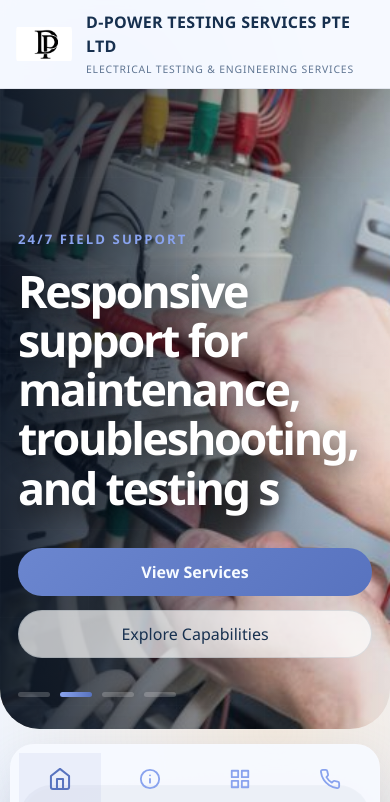
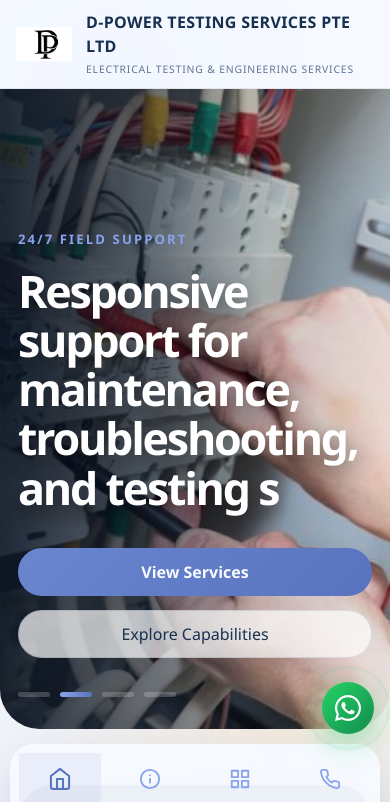
Before and after one commit to vetriselvan-pv/d-power-service, a React (Vite) app: page / in a window 390 px wide. Shown: the top 802 px of the page. Built offline with nearby package versions, Linux system fonts and the light colour scheme.

Commit message:
whatapp added

```diff
--- a/src/App.css
+++ b/src/App.css
@@ -1941,3 +1941,99 @@ main,
   line-height: 1.5;
   margin: 0;
 }
+
+/* ── WhatsApp Floating Action Button ─────────────────── */
+.whatsapp-fab {
+  position: fixed;
+  bottom: 28px;
+  right: 28px;
+  z-index: 999;
+  display: flex;
+  align-items: center;
+  justify-content: center;
+  width: 60px;
+  height: 60px;
+  border-radius: 50%;
+  background: linear-gradient(135deg, #25d366, #128c4e);
+  color: #fff;
+  box-shadow: 0 8px 28px rgba(37, 211, 102, 0.45);
+  text-decoration: none;
+  transition: transform 220ms ease, box-shadow 220ms ease;
+  overflow: visible;
+}
+
+/* Animated pulse ring */
+.whatsapp-fab::before {
+  content: '';
+  position: absolute;
+  inset: -6px;
+  border-radius: 50%;
+  border: 2px solid rgba(37, 211, 102, 0.5);
+  animation: wa-pulse 2.4s ease-out infinite;
+  pointer-events: none;
+}
+
+@keyframes wa-pulse {
+  0%   { transform: scale(1);   opacity: 0.8; }
+  70%  { transform: scale(1.4); opacity: 0; }
+  100% { transform: scale(1.4); opacity: 0; }
+}
+
+.whatsapp-fab svg {
+  width: 30px;
+  height: 30px;
+  flex-shrink: 0;
+}
+
+.whatsapp-fab:hover {
+  transform: scale(1.1) translateY(-3px);
+  box-shadow: 0 14px 36px rgba(37, 211, 102, 0.55);
+}
+
+/* Tooltip that slides in on hover */
+.whatsapp-fab__tooltip {
+  position: absolute;
+  right: calc(100% + 12px);
+  top: 50%;
+  transform: translateY(-50%) translateX(6px);
+  white-space: nowrap;
+  background: #0f172a;
+  color: #fff;
+  font-size: 0.82rem;
+  font-weight: 600;
+  padding: 7px 14px;
+  border-radius: 8px;
+  opacity: 0;
+  pointer-events: none;
+  transition: opacity 180ms ease, transform 180ms ease;
+}
+
+.whatsapp-fab__tooltip::after {
+  content: '';
+  position: absolute;
+  left: 100%;
+  top: 50%;
+  transform: translateY(-50%);
+  border: 6px solid transparent;
+  border-left-color: #0f172a;
+}
+
+.whatsapp-fab:hover .whatsapp-fab__tooltip {
+  opacity: 1;
+  transform: translateY(-50%) translateX(0);
+}
+
+@media (max-width: 540px) {
+  .whatsapp-fab {
+    bottom: 110px; /* clears the mobile bottom nav bar (~80px tall + 12px gap) */
+    right: 16px;
+    width: 52px;
+    height: 52px;
+  }
+
+  .whatsapp-fab svg {
+    width: 26px;
+    height: 26px;
+  }
+}
+/* ─────────────────────────────────────────────────────── */
--- a/src/components/AppRouter.tsx
+++ b/src/components/AppRouter.tsx
@@ -7,7 +7,7 @@ import ServicesSection from './ServicesSection'
 import ContactSection from './ContactSection'
 import HoursSection from './HoursSection'
 // import TestimonialsSection from './TestimonialsSection'
-import { slides } from '../data/siteContent'
+import { slides, company } from '../data/siteContent'
 
 type RoutePath = '/' | '/about' | '/services' | '/contact' | '/quote'
 
@@ -108,6 +108,21 @@ function AppRouter() {
         </div>
       </main>
       <Footer />
+
+      {/* ── Floating WhatsApp Button ── */}
+      <a
+        href={`https://wa.me/${company.phone.replace(/[^0-9]/g, '')}`}
+        target="_blank"
+        rel="noopener noreferrer"
+        className="whatsapp-fab"
+        aria-label="Chat with us on WhatsApp"
+      >
+        {/* WhatsApp SVG icon */}
+        <svg xmlns="http://www.w3.org/2000/svg" viewBox="0 0 32 32" fill="currentColor" aria-hidden="true">
+          <path d="M16 0C7.163 0 0 7.163 0 16c0 2.822.736 5.471 2.027 7.773L0 32l8.522-2.001A15.94 15.94 0 0 0 16 32c8.837 0 16-7.163 16-16S24.837 0 16 0zm0 29.333a13.28 13.28 0 0 1-6.785-1.856l-.486-.289-5.058 1.188 1.237-4.92-.317-.505A13.248 13.248 0 0 1 2.667 16C2.667 8.636 8.636 2.667 16 2.667S29.333 8.636 29.333 16 23.364 29.333 16 29.333zm7.274-9.91c-.398-.199-2.355-1.163-2.72-1.295-.366-.133-.633-.199-.9.199-.266.398-1.031 1.295-1.264 1.562-.232.266-.465.299-.863.1-.398-.199-1.681-.62-3.203-1.977-1.184-1.057-1.983-2.362-2.216-2.76-.232-.398-.025-.613.175-.81.18-.178.398-.465.597-.698.2-.232.266-.398.399-.664.132-.266.066-.498-.033-.697-.1-.2-.9-2.17-1.232-2.97-.324-.78-.654-.674-.9-.687l-.764-.013c-.266 0-.697.1-1.063.498-.365.398-1.396 1.363-1.396 3.325s1.43 3.857 1.629 4.123c.199.266 2.813 4.296 6.818 6.026.953.412 1.697.658 2.277.842.957.305 1.828.262 2.516.159.768-.115 2.355-.963 2.688-1.893.333-.93.333-1.727.233-1.893-.1-.166-.366-.266-.764-.465z"/>
+        </svg>
+        <span className="whatsapp-fab__tooltip">Chat on WhatsApp</span>
+      </a>
     </div>
   )
 }
--- a/src/components/Footer.tsx
+++ b/src/components/Footer.tsx
@@ -50,12 +50,12 @@ function Footer() {
             <svg viewBox="0 0 24 24" fill="currentColor">
               <path d="M22.675 0h-21.35c-.732 0-1.325.593-1.325 1.325v21.351c0 .731.593 1.324 1.325 1.324h11.495v-9.294h-3.128v-3.622h3.128v-2.671c0-3.1 1.893-4.788 4.659-4.788 1.325 0 2.463.099 2.795.143v3.24l-1.918.001c-1.504 0-1.795.715-1.795 1.763v2.313h3.587l-.467 3.622h-3.12v9.293h6.116c.73 0 1.323-.593 1.323-1.325v-21.35c0-.732-.593-1.325-1.325-1.325z"/>
             </svg>
-          </a> */}
-          <a href="https://wa.me/+6590571320" target="_blank" rel="noreferrer" aria-label="WhatsApp">
+          </a>
+          {/* <a href="https://wa.me/+6590571320" target="_blank" rel="noreferrer" aria-label="WhatsApp">
             <svg viewBox="0 0 24 24" fill="currentColor">
               <path d="M17.472 14.382c-.297-.149-1.758-.867-2.03-.967-.273-.099-.471-.148-.67.15-.197.297-.767.966-.94 1.164-.173.199-.347.223-.644.075-.297-.15-1.255-.463-2.39-1.475-.883-.788-1.48-1.761-1.653-2.059-.173-.297-.018-.458.13-.606.134-.133.298-.347.446-.52.149-.174.198-.298.298-.497.099-.198.05-.371-.025-.52-.075-.149-.669-1.612-.916-2.207-.242-.579-.487-.5-.669-.51-.173-.008-.371-.01-.57-.01-.198 0-.52.074-.792.372-.272.297-1.04 1.016-1.04 2.479 0 1.462 1.065 2.875 1.213 3.074.149.198 2.096 3.2 5.077 4.487.709.306 1.262.489 1.694.625.712.227 1.36.195 1.871.118.571-.085 1.758-.719 2.006-1.413.248-.694.248-1.289.173-1.413-.074-.124-.272-.198-.57-.347m-5.421 7.403h-.004a9.87 9.87 0 01-5.031-1.378l-.361-.214-3.741.982.998-3.648-.235-.374a9.86 9.86 0 01-1.51-5.26c.001-5.45 4.436-9.884 9.888-9.884 2.64 0 5.122 1.03 6.988 2.898a9.825 9.825 0 012.893 6.994c-.003 5.45-4.437 9.884-9.885 9.884m8.413-18.297A11.815 11.815 0 0012.05 0C5.495 0 .16 5.335.157 11.892c0 2.096.547 4.142 1.588 5.945L.057 24l6.305-1.654a11.882 11.882 0 005.683 1.448h.005c6.554 0 11.89-5.335 11.893-11.893a11.821 11.821 0 00-3.48-8.413Z" />
             </svg>
-          </a>
+          </a> */}
         </div>
       </div>
     </footer>
```
